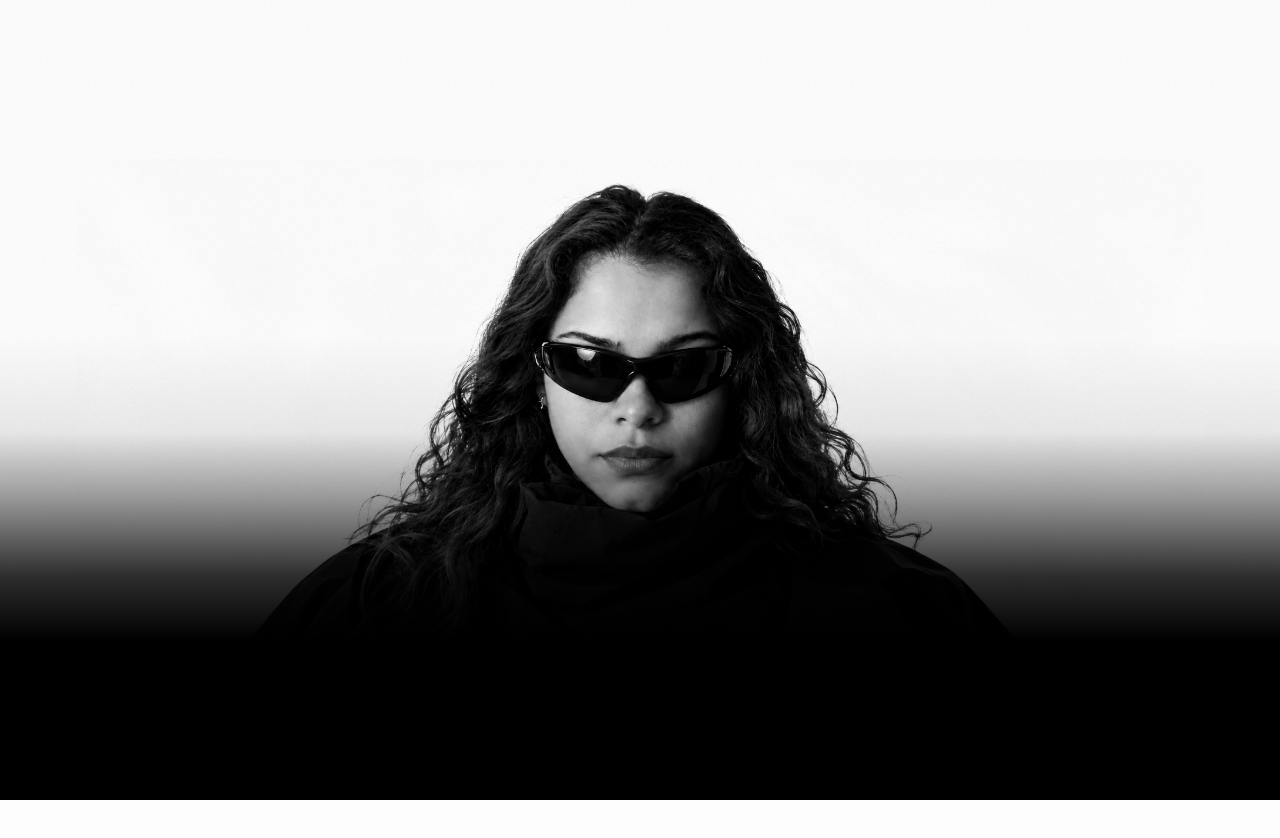
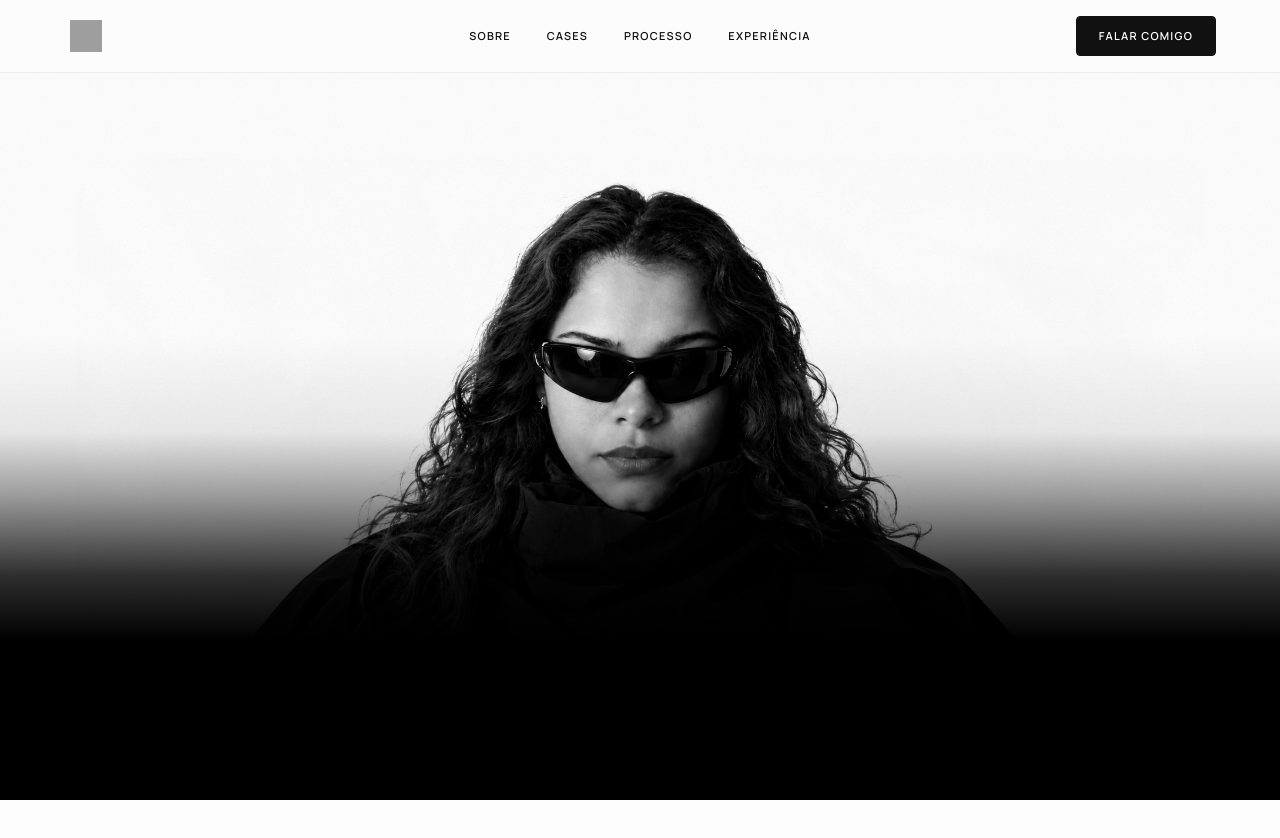
Before and after one commit to rafaelaforasteira/portifoliosocialmedia, a Next.js app: page / in a window 1280 px wide. Shown: the top 838 px of the page. Built offline with nearby package versions, Linux system fonts and the light colour scheme; grey boxes are pictures that could not be loaded.

Commit message:
feat: add fixed editorial navigation using existing favicon

```diff
--- a/src/app/page.tsx
+++ b/src/app/page.tsx
@@ -1,4 +1,5 @@
 import { Hero } from "@/components/hero/Hero";
+import { SiteHeader } from "@/components/navigation/SiteHeader";
 export default function Home() {
-  return <main><Hero /><section id="continuacao" className="scroll-space" aria-label="Continuação do portfólio em breve" tabIndex={-1} /></main>;
+  return <><SiteHeader /><main><Hero /><section id="continuacao" className="scroll-space" aria-label="Continuação do portfólio em breve" tabIndex={-1} /></main></>;
 }
--- /dev/null
+++ b/src/components/navigation/SiteHeader.module.css
@@ -0,0 +1,53 @@
+.header {
+  --nav-ink: #111;
+  --nav-paper: #fff;
+  --nav-glass: rgb(253 253 253 / 76%);
+  --nav-line: rgb(0 0 0 / 6%);
+  position: fixed;
+  inset: 0 0 auto;
+  z-index: 50;
+  color: var(--nav-ink);
+  background: var(--nav-glass);
+  backdrop-filter: blur(14px);
+  -webkit-backdrop-filter: blur(14px);
+  border-bottom: 1px solid var(--nav-line);
+  font-family: var(--font-sans), sans-serif;
+}
+.header[data-tone="dark"] {
+  --nav-ink: #f5f5f3;
+  --nav-paper: #111;
+  --nav-glass: rgb(10 10 10 / 80%);
+  --nav-line: rgb(255 255 255 / 8%);
+}
+.inner {
+  height: 72px;
+  max-width: 2560px;
+  margin-inline: auto;
+  padding-inline: clamp(24px, 5vw, 88px);
+  display: grid;
+  grid-template-columns: 1fr auto 1fr;
+  align-items: center;
+  gap: 28px;
+}
+.header a { color: inherit; text-decoration: none; }
+.header a:focus-visible { outline: 2px solid currentColor; outline-offset: 6px; }
+.logo { justify-self: start; width: 44px; height: 44px; display: grid; place-items: center; }
+.mark { width: 32px; height: 32px; filter: grayscale(1); }
+.header[data-tone="dark"] .mark { filter: grayscale(1) invert(1); }
+.links { display: flex; align-items: center; gap: clamp(24px, 2.8vw, 48px); list-style: none; padding: 0; margin: 0; }
+.link, .contact { font-size: 11px; font-weight: 600; letter-spacing: .11em; white-space: nowrap; }
+.link { position: relative; display: flex; align-items: center; min-height: 44px; }
+.link::after { content: ""; position: absolute; bottom: 7px; left: 0; right: 0; height: 1px; background: currentColor; transform: scaleX(0); transform-origin: left; transition: transform .25s ease; }
+.link:hover::after, .link:focus-visible::after { transform: scaleX(1); }
+.header .contact { justify-self: end; display: grid; place-items: center; min-height: 40px; padding: 0 22px; color: var(--nav-paper); background: var(--nav-ink); border: 1px solid var(--nav-ink); border-radius: 4px; transition: background .2s ease, color .2s ease; }
+.header .contact:hover { background: transparent; color: var(--nav-ink); }
+:global(html) { scroll-behavior: smooth; scroll-padding-top: 88px; }
+@media (max-width: 760px) {
+  .inner { height: 64px; grid-template-columns: 1fr auto; gap: 16px; }
+  .links { display: none; }
+  .header .contact { padding-inline: 16px; font-size: 10px; }
+}
+@media (prefers-reduced-motion: reduce) {
+  :global(html) { scroll-behavior: auto; }
+  .link::after, .header .contact { transition: none; }
+}
--- /dev/null
+++ b/src/components/navigation/SiteHeader.tsx
@@ -0,0 +1,28 @@
+import Image from "next/image";
+import styles from "./SiteHeader.module.css";
+
+const navigation = [
+  { label: "SOBRE", href: "#sobre" },
+  { label: "CASES", href: "#cases" },
+  { label: "PROCESSO", href: "#processo" },
+  { label: "EXPERIÊNCIA", href: "#experiencia" },
+] as const;
+
+/** Future sections can select the matching glass treatment through `tone`. */
+export function SiteHeader({ tone = "light" }: { tone?: "light" | "dark" }) {
+  return (
+    <header className={styles.header} data-tone={tone}>
+      <nav className={styles.inner} aria-label="Navegação principal">
+        <a className={styles.logo} href="#" aria-label="Início">
+          <Image src="/icon.svg" alt="" width={32} height={32} className={styles.mark} />
+        </a>
+        <ul className={styles.links}>
+          {navigation.map(({ label, href }) => (
+            <li key={href}><a className={styles.link} href={href}>{label}</a></li>
+          ))}
+        </ul>
+        <a className={styles.contact} href="#contato">FALAR COMIGO</a>
+      </nav>
+    </header>
+  );
+}
```
Also changed, not shown: 2 other files (tests, documents, lock files or other folders).
